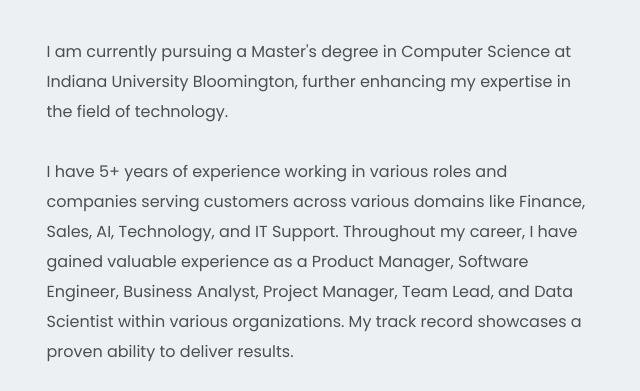
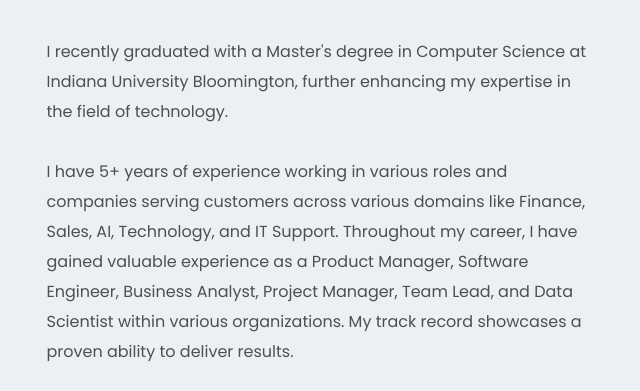
Before and after one commit to dheeraj-19/dheeraj-19.github.io, a plain HTML site: page index.html in a window 1280 px wide. Shown: the part 561-952 px from the top of the page, 31-671 px from the left. Drawn offline with Linux system fonts and the light colour scheme; files whose address does not match are found by name.

Commit message:
Update index.html

```diff
--- a/index.html
+++ b/index.html
@@ -171,7 +171,7 @@
                                             Previously, Software Engineer at BNP Paribas </br>
                                             Actively looking for full-time roles as a Product Manager, Software Development Engineer, or Data Scientist.
                                         </p>
-                                        <p class="description">I am currently pursuing a Master's degree in Computer Science at Indiana University Bloomington,
+                                        <p class="description">I recently graduated with a Master's degree in Computer Science at Indiana University Bloomington,
                                             further enhancing my expertise in the field of technology. </br></br>
                                             I have 5+ years of experience working in various roles and companies serving customers across various domains like Finance, Sales, AI, Technology, and IT Support.
                                             Throughout my career, I have gained valuable experience as a Product Manager, Software Engineer, Business Analyst, Project Manager, Team Lead, and Data Scientist within various organizations.
```
